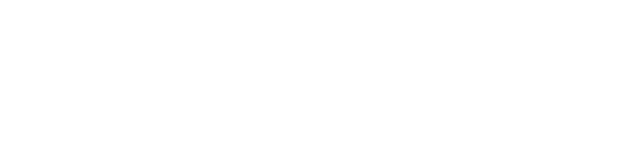
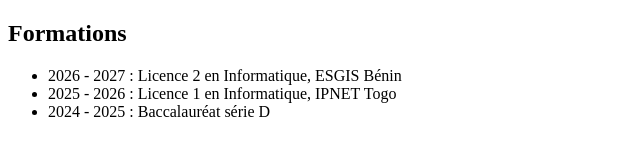
Before and after one commit to Rizkiath14/mon-cv, a plain HTML site: page index.html in a window 1280 px wide. Shown: the whole page, without its empty margins (0-640 px from the left). Drawn offline with Linux system fonts and the light colour scheme.

Commit message:
mise en place de la section formations

```diff
--- a/index.html
+++ b/index.html
@@ -6,6 +6,13 @@
   <title>Mon CV</title>
 </head>
 <body>
-
+ <section>
+  <h2>Formations</h2>
+  <ul>
+    <li>2026 - 2027 : Licence 2 en Informatique, ESGIS Bénin</li>
+    <li>2025 - 2026 : Licence 1 en Informatique, IPNET Togo</li>
+    <li>2024 - 2025 : Baccalauréat série D</li>
+  </ul>
+</section>
 </body>
 </html>
```
